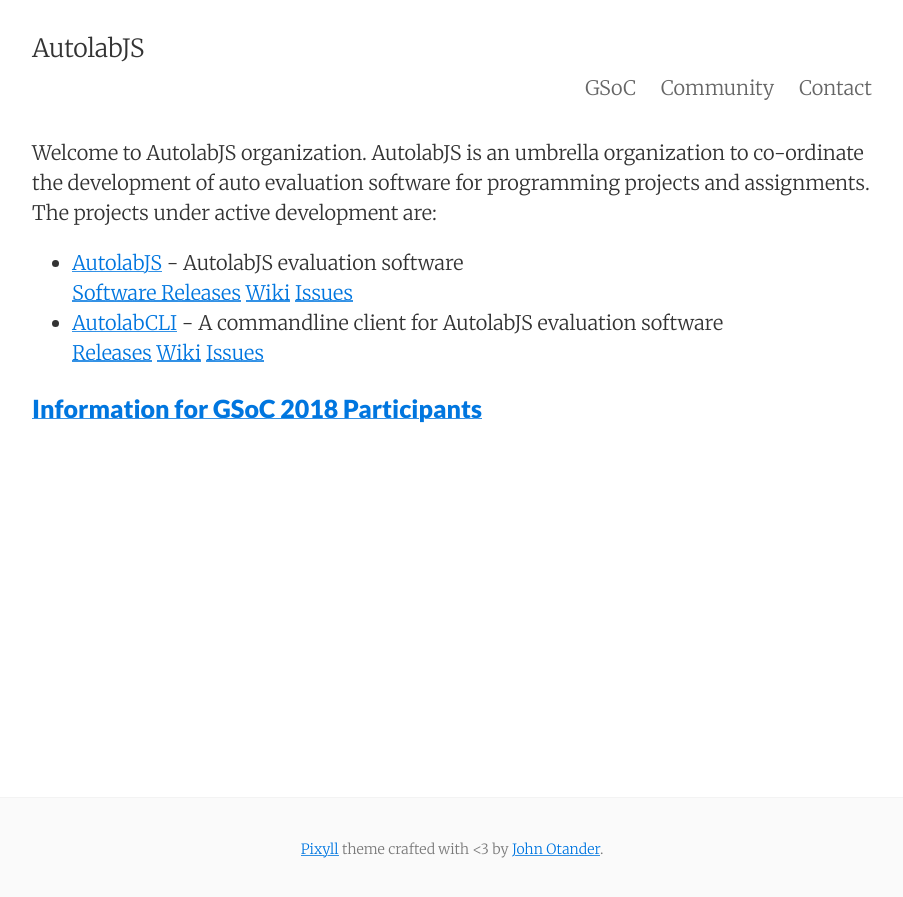
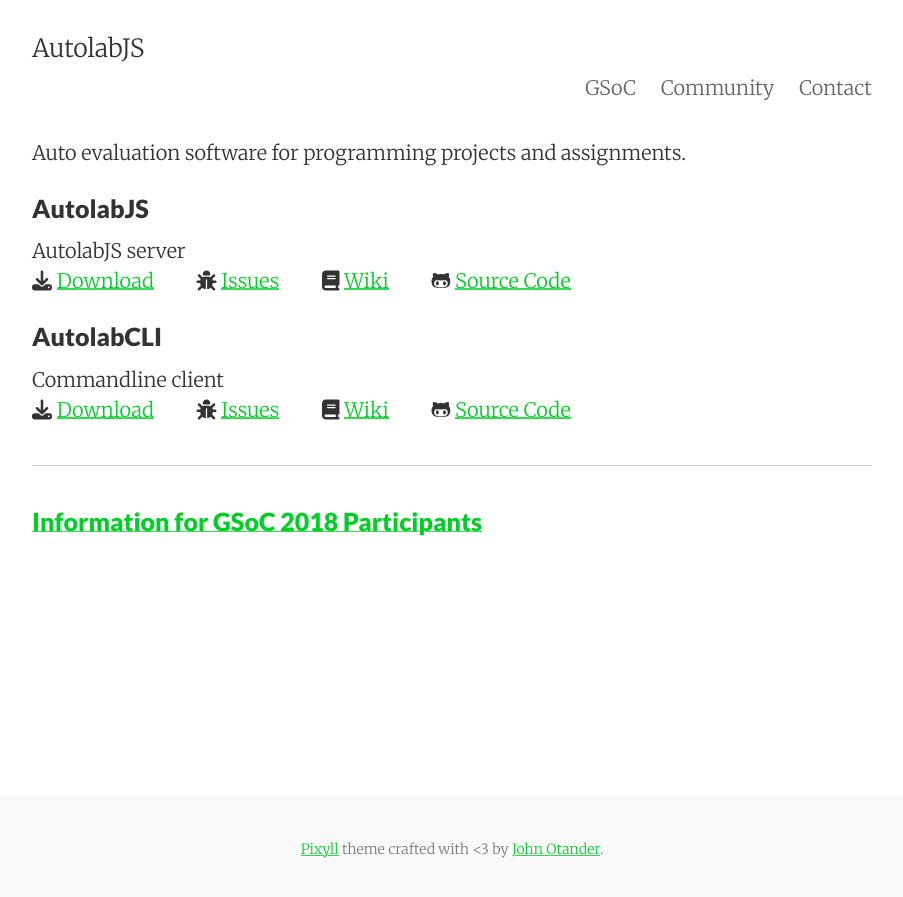
Before and after one commit to AutolabJS/autolabjs.github.io, a Jekyll site: the page built from pages/index.md, in a window 1280 px wide. Shown: the top 897 px of the page, without its empty margins (188-1091 px from the left). Built offline with Jekyll 4.4.1, drawn with Linux system fonts in a browser that asks for light colours; nearby versions of some CDN libraries.

Commit message:
updates home page and makes minor changes in the template

```diff
--- a/_config.yml
+++ b/_config.yml
@@ -71,7 +71,7 @@ telegram_username:
 vk_id:
 
 # Post sharing icons
-show_sharing_icons: false
+show_sharing_icons: true
 # Change to 'true' to enable individual icons
 share_facebook: false
 share_twitter: false
--- a/_includes/head.html
+++ b/_includes/head.html
@@ -24,9 +24,7 @@
     <link href='//fonts.googleapis.com/css?family=Merriweather:900,900italic,300,300italic' rel='stylesheet' type='text/css'>
     <link href='//fonts.googleapis.com/css?family=Lato:900,300' rel='stylesheet' type='text/css'>
     {% endif %}
-    {% if site.show_social_icons or site.show_sharing_icons %}
-      <link href="//maxcdn.bootstrapcdn.com/font-awesome/latest/css/font-awesome.min.css" rel="stylesheet">
-    {% endif %}
+    <link href="//maxcdn.bootstrapcdn.com/font-awesome/latest/css/font-awesome.min.css" rel="stylesheet">
 
     <!-- MathJax -->
     {% if site.enable_mathjax %}
--- a/_sass/_variables.scss
+++ b/_sass/_variables.scss
@@ -53,7 +53,8 @@ $darken-3: rgba(#000,.25) !default;
 $darken-4: rgba(#000,.5) !default;
 
 // Links
-$link-color: $blue;
+$link-color: $green;
+//$link-color: $blue;
 $link-hover-color: darken($blue, 40%);
 
 // Breakpoints
--- a/pages/index.md
+++ b/pages/index.md
@@ -5,12 +5,21 @@ permalink: /
 tags: about
 ---
 
-Welcome to AutolabJS organization. AutolabJS is an umbrella organization to co-ordinate the development of auto evaluation software for programming projects and assignments. The projects under active development are:
+Auto evaluation software for programming projects and assignments.
 
-* [AutolabJS](https://github.com/AutolabJS/AutolabJS) - AutolabJS evaluation software
-    [Software Releases](https://github.com/AutolabJS/AutolabJS/releases) [Wiki](https://github.com/AutolabJS/AutolabJS/wiki) [Issues](https://github.com/AutolabJS/AutolabJS/issues)
-* [AutolabCLI](https://github.com/AutolabJS/autolabcli) - A commandline client for AutolabJS evaluation software
-    [Releases](https://github.com/AutolabJS/autolabcli/releases) [Wiki](https://github.com/AutolabJS/autolabcli/wiki) [Issues](https://github.com/AutolabJS/autolabcli/issues)
+### AutolabJS ###
+AutolabJS server
+    <i class="fa fa-download"></i> [Download](https://github.com/AutolabJS/AutolabJS/releases)       &nbsp; &nbsp; &nbsp; &nbsp;
+    <i class="fa fa-bug"></i> [Issues](https://github.com/AutolabJS/AutolabJS/issues) &nbsp; &nbsp; &nbsp; &nbsp;
+    <i class="fa fa-book"></i> [Wiki](https://github.com/AutolabJS/AutolabJS/wiki)  &nbsp; &nbsp; &nbsp; &nbsp;
+    <i class="fa fa-github-alt"></i> [Source Code](https://github.com/AutolabJS/AutolabJS) &nbsp; &nbsp;
 
+### AutolabCLI ###
+Commandline client
+    <i class="fa fa-download"></i> [Download](https://github.com/AutolabJS/autolabcli/releases) &nbsp; &nbsp; &nbsp; &nbsp;
+    <i class="fa fa-bug"></i> [Issues](https://github.com/AutolabJS/autolabcli/issues) &nbsp; &nbsp; &nbsp; &nbsp;
+    <i class="fa fa-book"></i> [Wiki](https://github.com/AutolabJS/autolabcli/wiki) &nbsp; &nbsp; &nbsp; &nbsp;
+    <i class="fa fa-github-alt"></i> [Source Code](https://github.com/AutolabJS/autolabcli)
 
+---
 ### [Information for GSoC 2018 Participants]({{ site.baseurl }}/gsoc) ###
```
Also changed, not shown: 1 other file.
